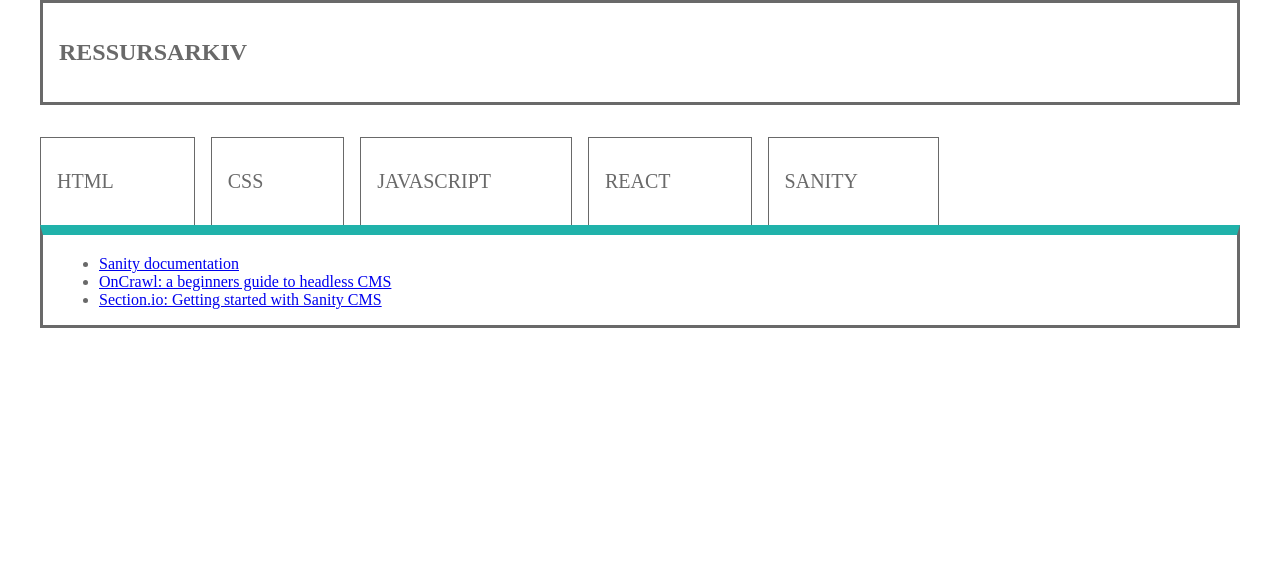
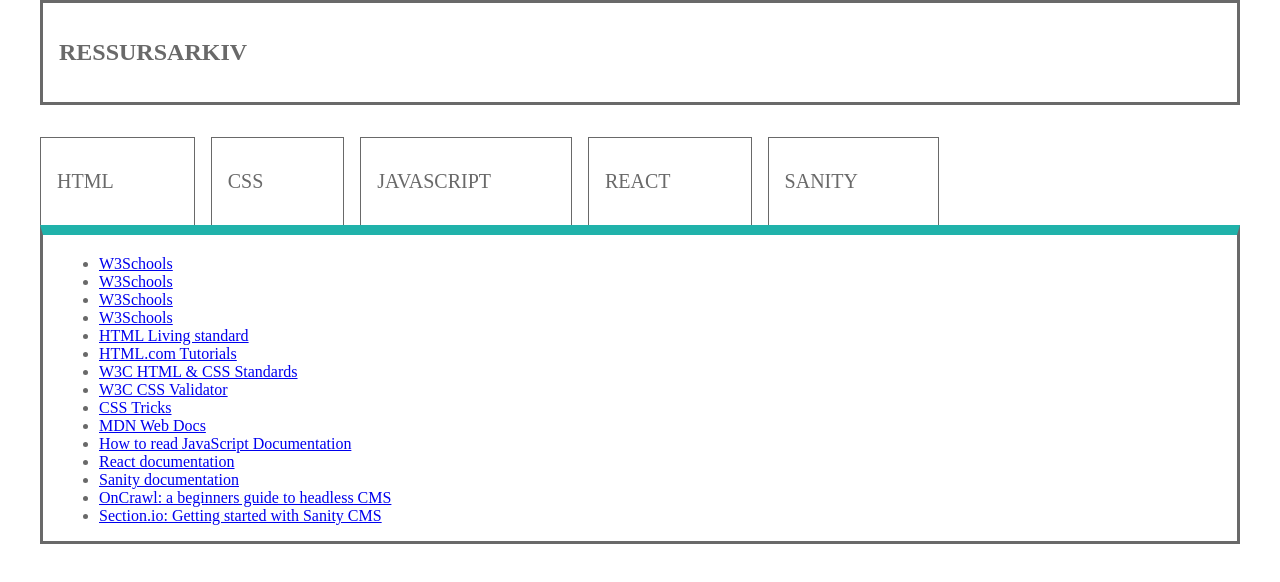
Before and after one commit to alexan1109/uin23ak3_resourceapp_group14, a React (Create React App) app in the folder ressursarkiv/: page /css in a window 1280 px wide. Shown: the top 582 px of the page. Built offline with nearby package versions, Linux system fonts and the light colour scheme.

Commit message:
endra på mappingen.

```diff
--- a/ressursarkiv/src/components/Resources.js
+++ b/ressursarkiv/src/components/Resources.js
@@ -1,14 +1,12 @@
 import { resources } from "../data/ressurser";
 
-export default function Resources({ id }) {
+export default function Resources() {
   return (
     <ul>
       {resources.map((item, index) =>
-        item.category === id ? (
-          <li>
+          <li key={index}>
             <a href={item.url}>{item.title}</a>
           </li>
-        ) : null
       )}
     </ul>
   );
```
